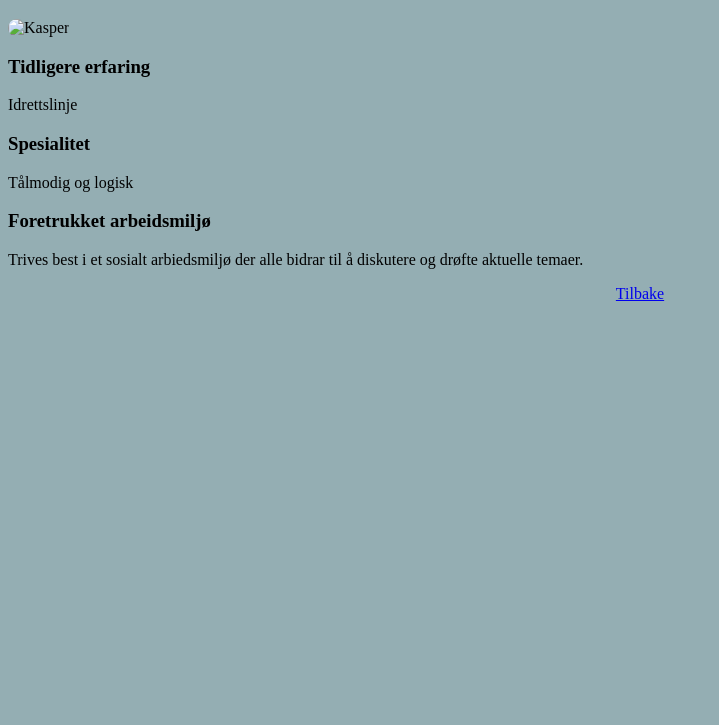
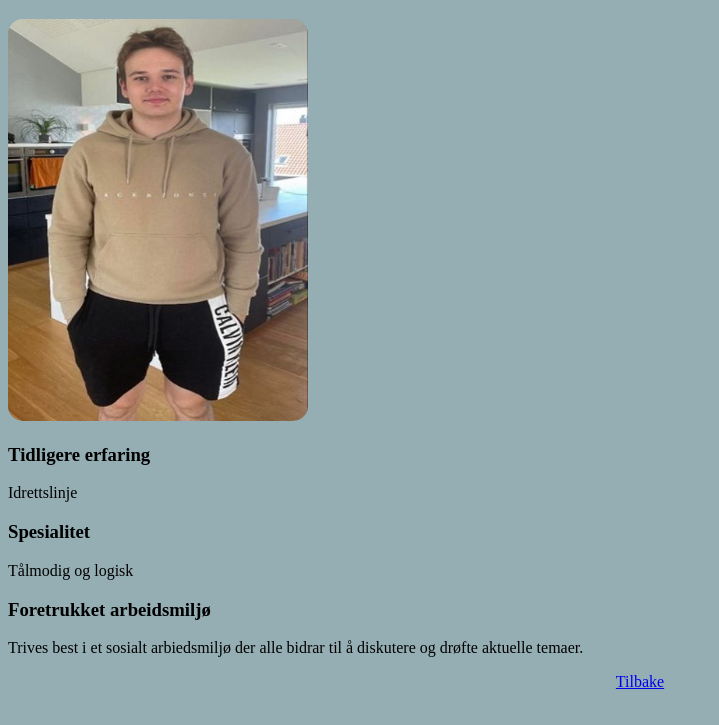
Before and after one commit to thomasjohnsenbrufladt/IS-114, a plain HTML site: page Medlemmer/kasper.html in a window 1280 px wide. Shown: the part 61-786 px from the top of the page, without its empty margins (0-719 px from the left). Drawn offline with Linux system fonts and the light colour scheme.

Commit message:
Update kasper.html

```diff
--- a/Medlemmer/kasper.html
+++ b/Medlemmer/kasper.html
@@ -26,7 +26,7 @@
     <h1>Kasper Drengstig Forum</h1>
 
     <p>
-      <img src="../Images/kasper_bilde.jpeg" alt="Kasper"/>
+      <img src="../Images/kasper_bilde.jpg" alt="Kasper"/>
     </p>
     <h3>Tidligere erfaring</h3>
         <p>Idrettslinje</p>
```
